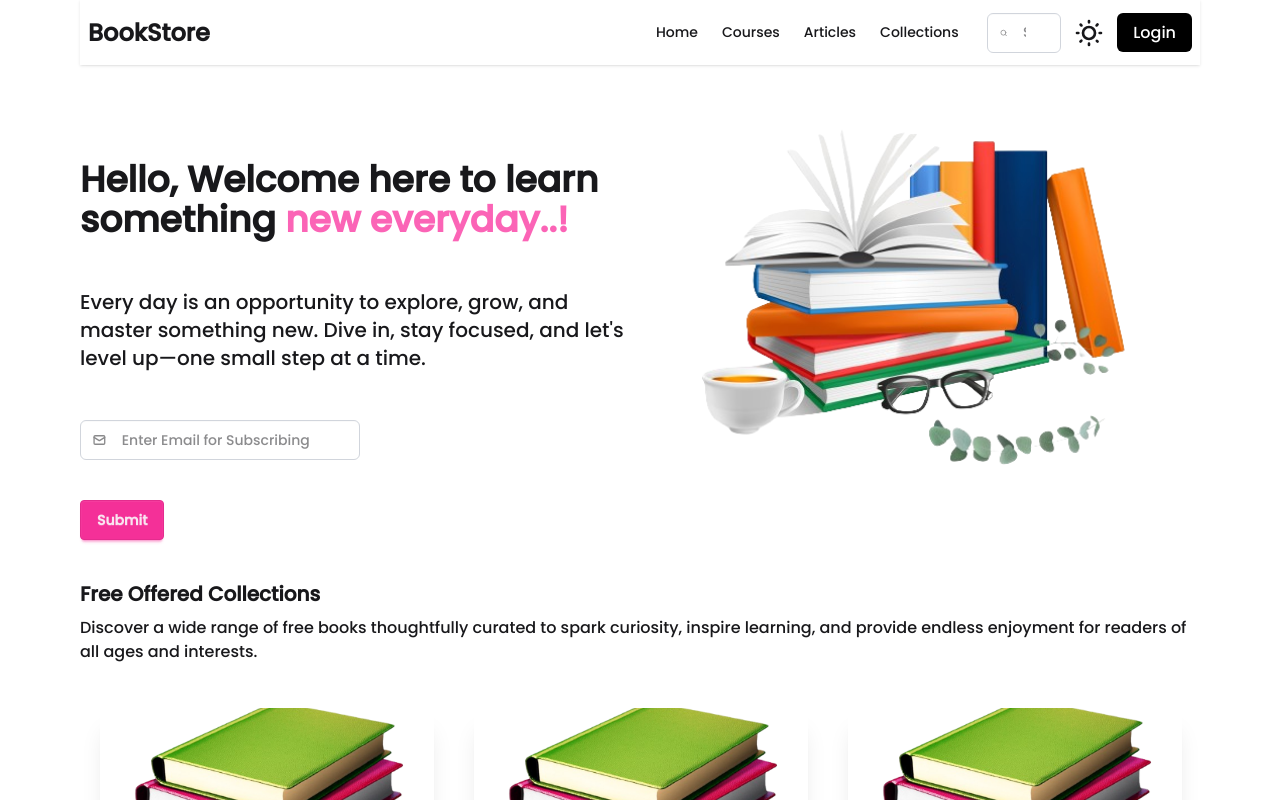
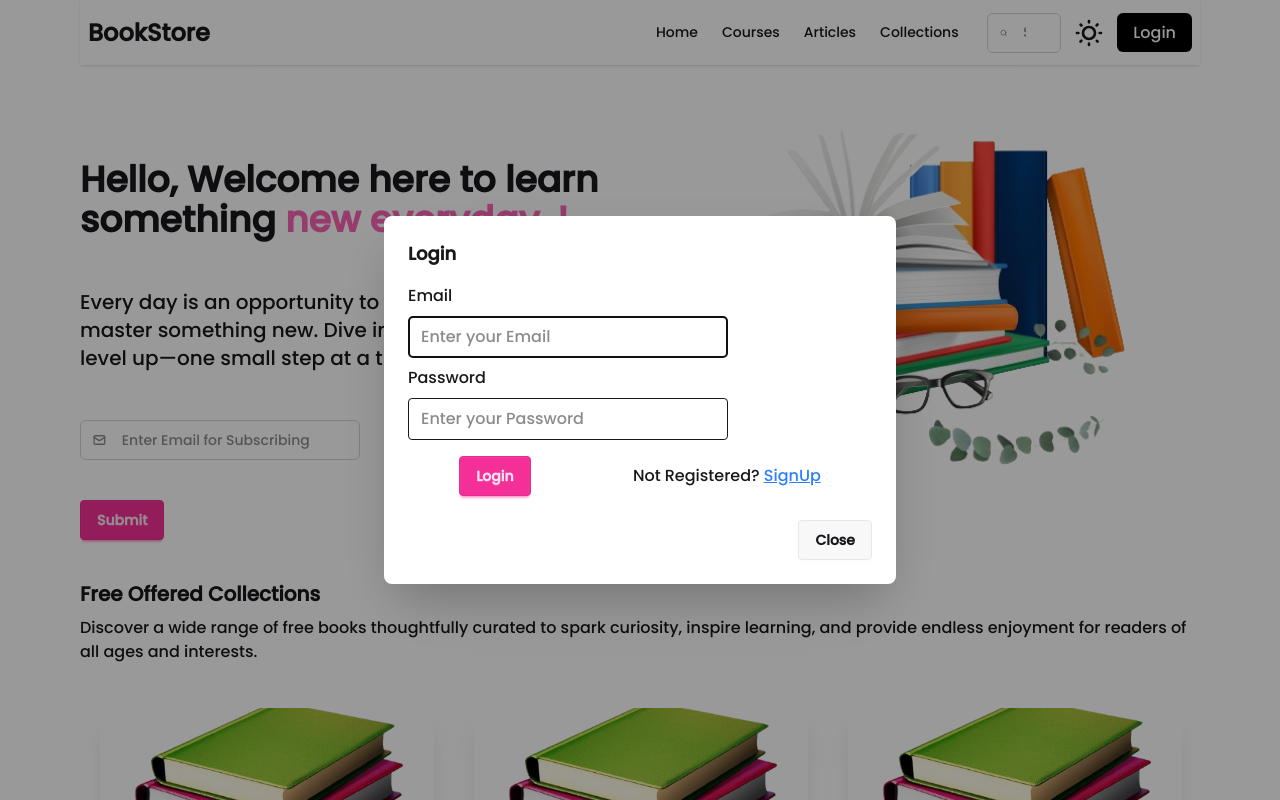
Before and after one commit to gativarshney/bookstore, a React app in the folder Frontend/: page / in a window 1280 px wide. Both pictures are taken after a click on the link "Login". Shown: the top 800 px of the page. Built offline with nearby package versions, Linux system fonts and the light colour scheme; the HTML template or start-up script is replaced by a standard one.

Commit message:
add Login card

```diff
--- /dev/null
+++ b/Frontend/src/components/Login.jsx
@@ -0,0 +1,30 @@
+import React from "react";
+
+const Login = () => {
+  return (
+    <>
+      <dialog id="my_modal_5" className="modal modal-bottom sm:modal-middle">
+        <div className="modal-box">
+          <h3 className="font-bold text-lg mb-4">Login</h3>
+          <div>
+            <div className="my-2" >Email</div>
+            <input className="px-3 py-2 w-80 rounded border" type="email" placeholder="Enter your Email" /> <br/>
+            <div className="my-2" >Password</div>
+            <input className="px-3 py-2 w-80 rounded border" type="email" placeholder="Enter your Password" />
+          </div>
+          <div className="flex align-middle justify-around mt-4 ">
+            <button className="btn btn-secondary">Login</button>
+            <p className="mt-2" >Not Registered? <span className="text-blue-500 cursor-pointer underline">SignUp</span></p>
+          </div>
+          <div className="modal-action">
+            <form method="dialog">
+              <button className="btn">Close</button>
+            </form>
+          </div>
+        </div>
+      </dialog>
+    </>
+  );
+};
+
+export default Login;
--- a/Frontend/src/components/Navbar.jsx
+++ b/Frontend/src/components/Navbar.jsx
@@ -1,40 +1,41 @@
 import React from "react";
 import { useEffect } from "react";
 import { useState } from "react";
+import Login from "./Login";
 
 const Navbar = () => {
-  const [theme, setTheme] = useState(localStorage.getItem("theme") ? localStorage.getItem("theme") : "light")
+  const [theme, setTheme] = useState(
+    localStorage.getItem("theme") ? localStorage.getItem("theme") : "light"
+  );
 
   const element = document.documentElement;
-  useEffect(()=>{
-    if(theme === "dark"){
+  useEffect(() => {
+    if (theme === "dark") {
       element.classList.add("dark");
       localStorage.setItem("theme", "dark");
       document.body.classList.add("dark");
+    } else {
+      element.classList.remove("dark");
+      localStorage.setItem("theme", "light");
+      document.body.classList.remove("dark");
     }
-    else{
-      element.classList.remove("dark")
-      localStorage.setItem("theme", "light")
-      document.body.classList.remove("dark")
-    }
-  }, [theme])
+  }, [theme]);
 
   const [sticky, setSticky] = useState(false);
 
-  useEffect(()=>{
-    const handleScroll = ()=>{
-      if(window.scrollY > 0){
+  useEffect(() => {
+    const handleScroll = () => {
+      if (window.scrollY > 0) {
         setSticky(true);
-      }
-      else{
+      } else {
         setSticky(false);
       }
-    }
+    };
     window.addEventListener("scroll", handleScroll);
-    return ()=>{
+    return () => {
       window.removeEventListener("scroll", handleScroll);
-    }
-  }, [])
+    };
+  }, []);
 
   const navItems = (
     <>
@@ -54,7 +55,13 @@
   );
   return (
     <>
-      <div className={`max-w-screen-2xl container mx-auto md:px-20 px-4 fixed top-0 left-0 right-0 z-100 ${sticky? "sticky-navbar shadow-md bg-base-200 duation-300 transition-all ease-in-out" : ""} `} >
+      <div
+        className={`max-w-screen-2xl container mx-auto md:px-20 px-4 fixed top-0 left-0 right-0 z-100 ${
+          sticky
+            ? "sticky-navbar shadow-md bg-base-200 duation-300 transition-all ease-in-out"
+            : ""
+        } `}
+      >
         <div className="navbar bg-base-80 shadow-sm">
           <div className="navbar-start">
             <div className="dropdown">
@@ -110,7 +117,12 @@
                     <path d="m21 21-4.3-4.3"></path>
                   </g>
                 </svg>
-                <input type="search" className="outline-none focus:outline-none px-2 py-1 bg-transparent" required placeholder="Search" />
+                <input
+                  type="search"
+                  className="outline-none focus:outline-none px-2 py-1 bg-transparent"
+                  required
+                  placeholder="Search"
+                />
               </label>
             </div>
             <div>
@@ -126,8 +138,8 @@
                   className="swap-off h-8 w-8 fill-current"
                   xmlns="http://www.w3.org/2000/svg"
                   viewBox="0 0 24 24"
-                  onClick={()=> setTheme(theme === "dark" ? "light" : "dark")}
-                  >
+                  onClick={() => setTheme(theme === "dark" ? "light" : "dark")}
+                >
                   <path d="M5.64,17l-.71.71a1,1,0,0,0,0,1.41,1,1,0,0,0,1.41,0l.71-.71A1,1,0,0,0,5.64,17ZM5,12a1,1,0,0,0-1-1H3a1,1,0,0,0,0,2H4A1,1,0,0,0,5,12Zm7-7a1,1,0,0,0,1-1V3a1,1,0,0,0-2,0V4A1,1,0,0,0,12,5ZM5.64,7.05a1,1,0,0,0,.7.29,1,1,0,0,0,.71-.29,1,1,0,0,0,0-1.41l-.71-.71A1,1,0,0,0,4.93,6.34Zm12,.29a1,1,0,0,0,.7-.29l.71-.71a1,1,0,1,0-1.41-1.41L17,5.64a1,1,0,0,0,0,1.41A1,1,0,0,0,17.66,7.34ZM21,11H20a1,1,0,0,0,0,2h1a1,1,0,0,0,0-2Zm-9,8a1,1,0,0,0-1,1v1a1,1,0,0,0,2,0V20A1,1,0,0,0,12,19ZM18.36,17A1,1,0,0,0,17,18.36l.71.71a1,1,0,0,0,1.41,0,1,1,0,0,0,0-1.41ZM12,6.5A5.5,5.5,0,1,0,17.5,12,5.51,5.51,0,0,0,12,6.5Zm0,9A3.5,3.5,0,1,1,15.5,12,3.5,3.5,0,0,1,12,15.5Z" />
                 </svg>
 
@@ -136,16 +148,22 @@
                   className="swap-on h-8 w-8 fill-current"
                   xmlns="http://www.w3.org/2000/svg"
                   viewBox="0 0 24 24"
-                  onClick={()=> setTheme(theme === "light" ? "dark" : "light")}
+                  onClick={() => setTheme(theme === "light" ? "dark" : "light")}
                 >
                   <path d="M21.64,13a1,1,0,0,0-1.05-.14,8.05,8.05,0,0,1-3.37.73A8.15,8.15,0,0,1,9.08,5.49a8.59,8.59,0,0,1,.25-2A1,1,0,0,0,8,2.36,8.14,8.14,0,1,0,22,14.05,1,1,0,0,0,21.64,13Zm-9.5,6.69A8.14,8.14,0,0,1,7.08,5.22v.27A8.15,8.15,0,0,0,17.22,15.63a9.79,9.79,0,0,0,2.1-.22A8.11,8.11,0,0,1,12.14,19.73Z" />
                 </svg>
               </label>
             </div>
             <div>
-              <a className="bg-black text-white px-4 py-2 rounded-md hover:bg-slate-800 duration-300 cursor-pointer">
+              <a
+                className="bg-black text-white px-4 py-2 rounded-md hover:bg-slate-800 duration-300 cursor-pointer"
+                onClick={() =>
+                  document.getElementById("my_modal_5").showModal()
+                }
+              >
                 Login
               </a>
+              <Login />
             </div>
           </div>
         </div>
```
